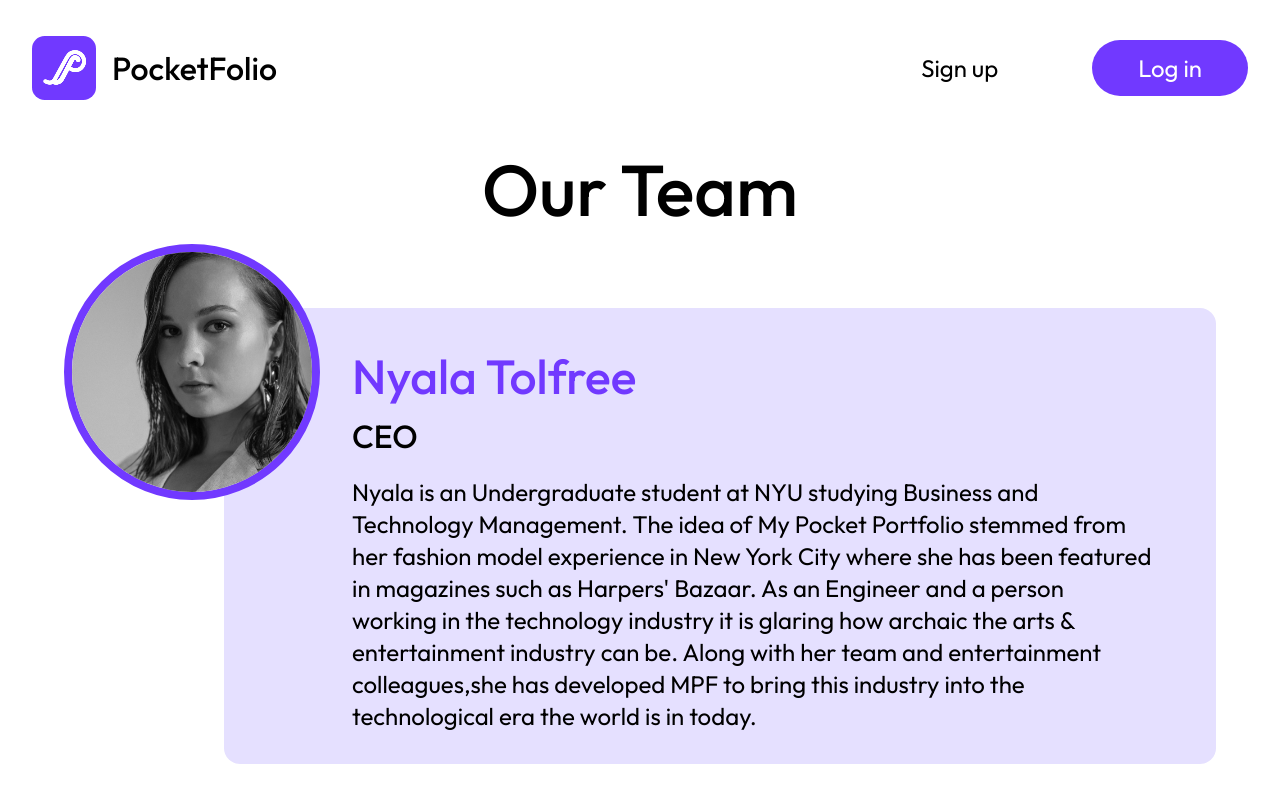
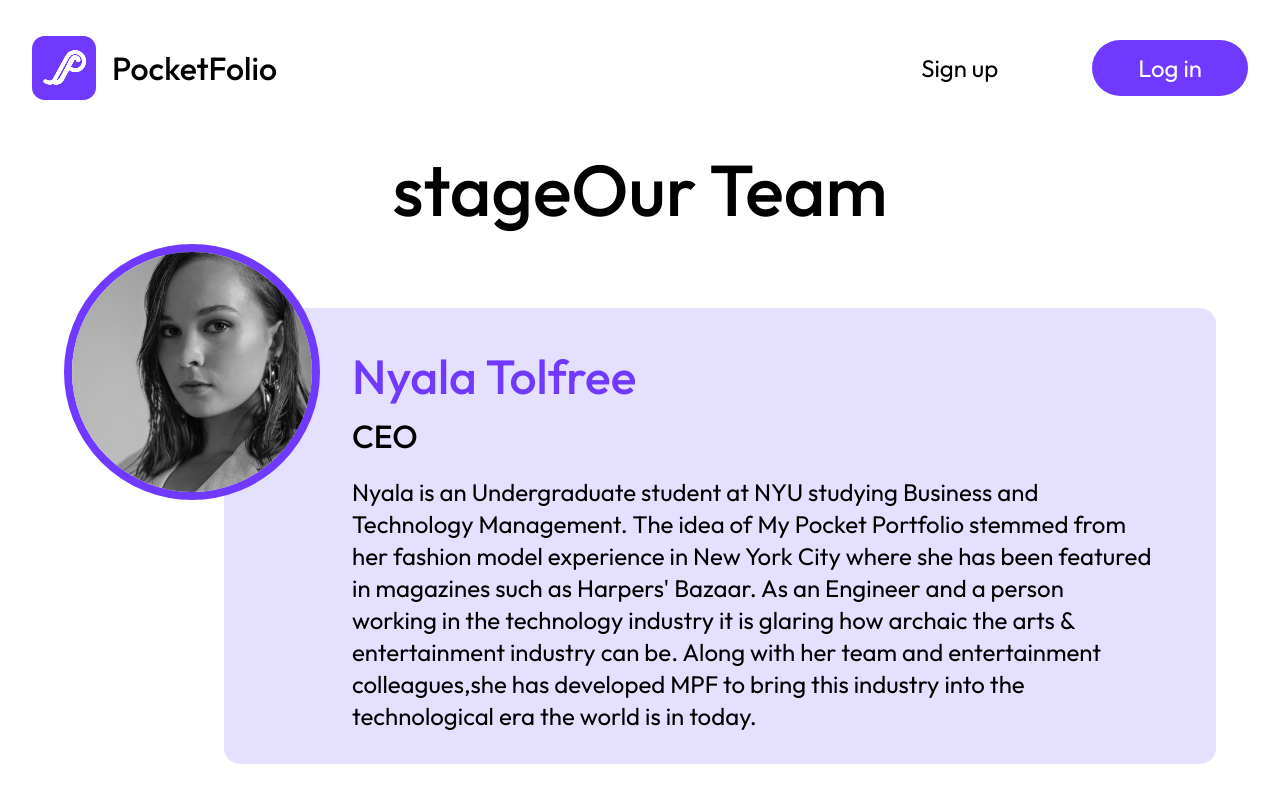
Before and after one commit to mpfolio/mpfolio, a Next.js app: page /team in a window 1280 px wide. Shown: the top 800 px of the page. Built offline with nearby package versions, Linux system fonts and the light colour scheme.

Commit message:
staging test

```diff
--- a/app/team/page.tsx
+++ b/app/team/page.tsx
@@ -37,7 +37,7 @@ const Card = ({ dir="left", name, title, img, body } : CardProps) => {
 function App() {
     return (
         <>
-        <h1 className="main-title">Our Team</h1>
+        <h1 className="main-title">stageOur Team</h1>
         <div className="card-container">
             <Card
                 dir="left"
```
